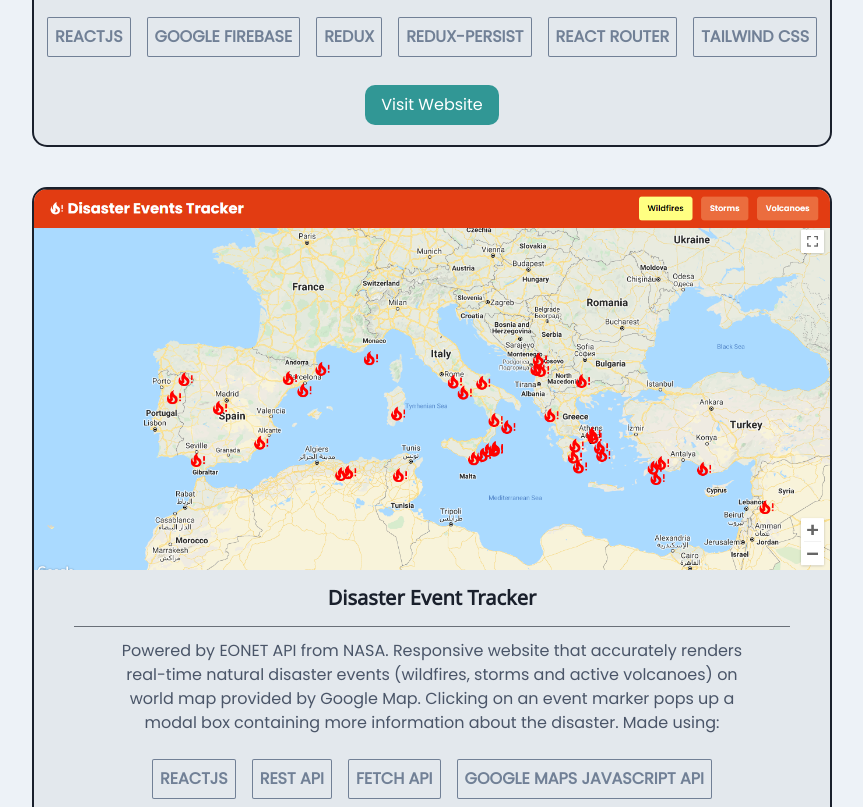
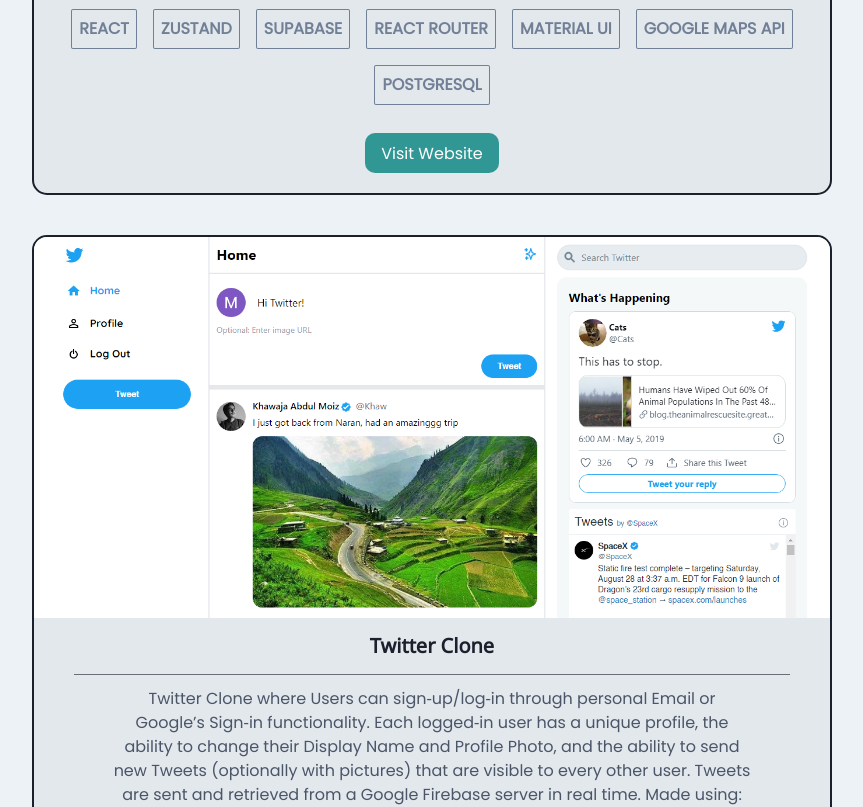
Before and after one commit to umar-00/Personal-Portfolio, a React (Create React App) app: page / in a window 1280 px wide. Shown: the part 1280-2087 px from the top of the page, without its empty margins (208-1071 px from the left). Built offline with nearby package versions, Linux system fonts and the light colour scheme.

Commit message:
Adds charity meet to project section

```diff
--- a/src/Components/Project.js
+++ b/src/Components/Project.js
@@ -37,7 +37,7 @@
       overflow="hidden"
       maxWidth="800px"
 
-      //   backgroundColor="#EDF2F7"
+    //   backgroundColor="#EDF2F7"
     >
       <Box overflow="hidden">
         <Image
@@ -60,6 +60,7 @@
         {badge4}
         {badge5}
         {badge6}
+        {badge7}
       </Flex>
       <Link href={websiteUrl} isExternal _hover="textDecoration: none">
         <Button
--- a/src/Components/ProjectSection.js
+++ b/src/Components/ProjectSection.js
@@ -3,7 +3,7 @@
 import Project from "./Project";
 
 // Images and icons
-// import movieWebsiteImage from "../Images/movieWebsite.png";
+import charityMeetImage from "../Images/charityMeet.png";
 import disasterTrackerWebsiteImage from "../Images/disasterTrackerWebsite.png";
 import twitterCloneWebsiteImage from "../Images/twitterCloneWebsite.png";
 import redditSearchWebsiteImage from "../Images/redditSearchWebsite.png";
@@ -30,6 +30,93 @@
         </Link>
       </Text>
       <Flex flexDirection={{ base: "column", md: "row" }} flexWrap="wrap" justifyContent="space-around">
+
+        <Project
+          headingText={"CharityMeet"}
+          imageSrc={charityMeetImage}
+          websiteUrl={"https://umar-charity-meet-phase2.netlify.app"}
+          text={
+            "Personal full-stack project made using React, Supabase and PostgreSQL. Using Google Maps API and Places API, users can search for charity events near a given address, and charity organisations can post events. Technologies used in making:"
+          }
+          badge1={
+            <Badge
+              colorScheme="gray"
+              fontSize="1rem"
+              p="2"
+              variant="outline"
+              m="2"
+            >
+              React
+            </Badge>
+          }
+          badge2={
+            <Badge
+              colorScheme="gray"
+              fontSize="1rem"
+              p="2"
+              variant="outline"
+              m="2"
+            >
+              Zustand
+            </Badge>
+          }
+          badge3={
+            <Badge
+              colorScheme="gray"
+              fontSize="1rem"
+              p="2"
+              variant="outline"
+              m="2"
+            >
+              Supabase
+            </Badge>
+          }
+          badge4={
+            <Badge
+              colorScheme="gray"
+              fontSize="1rem"
+              p="2"
+              variant="outline"
+              m="2"
+            >
+              React Router
+            </Badge>
+          }
+          badge5={
+            <Badge
+              colorScheme="gray"
+              fontSize="1rem"
+              p="2"
+              variant="outline"
+              m="2"
+            >
+              Material UI
+            </Badge>
+          }
+          badge6={
+            <Badge
+              colorScheme="gray"
+              fontSize="1rem"
+              p="2"
+              variant="outline"
+              m="2"
+            >
+              Google Maps API
+            </Badge>
+          }
+          badge7={
+            <Badge
+              colorScheme="gray"
+              fontSize="1rem"
+              p="2"
+              variant="outline"
+              m="2"
+            >
+              PostgreSQL
+            </Badge>
+          }
+        />
+
         <Project
           headingText={"Twitter Clone"}
           websiteUrl={"https://twitter-clone-react-js.web.app/"}
@@ -39,7 +126,7 @@
           }
           badge1={
             <Badge colorScheme="gray" fontSize="1rem" p="2" variant="outline" m="2">
-              ReactJS
+              React
             </Badge>
           }
           badge2={
@@ -74,70 +161,6 @@
           }
         />
 
-        {/* <Project
-          headingText={"React Movie Database Website"}
-          imageSrc={movieWebsiteImage}
-          websiteUrl={"https://reactjs-movie-website.netlify.app/"}
-          text={
-            "Fully responsive website that renders a huge database of movies. The homepage features the current most popular movies and a search functionality to search any movie. Each movie element is clickable and displays movie information and a list of its actors. Made using:"
-          }
-          badge1={
-            <Badge
-              colorScheme="gray"
-              fontSize="1rem"
-              p="2"
-              variant="outline"
-              m="2"
-            >
-              ReactJS
-            </Badge>
-          }
-          badge2={
-            <Badge
-              colorScheme="gray"
-              fontSize="1rem"
-              p="2"
-              variant="outline"
-              m="2"
-            >
-              REST API
-            </Badge>
-          }
-          badge3={
-            <Badge
-              colorScheme="gray"
-              fontSize="1rem"
-              p="2"
-              variant="outline"
-              m="2"
-            >
-              Fetch API
-            </Badge>
-          }
-          badge4={
-            <Badge
-              colorScheme="gray"
-              fontSize="1rem"
-              p="2"
-              variant="outline"
-              m="2"
-            >
-              React Router
-            </Badge>
-          }
-          badge5={
-            <Badge
-              colorScheme="gray"
-              fontSize="1rem"
-              p="2"
-              variant="outline"
-              m="2"
-            >
-              Styled Components
-            </Badge>
-          }
-        /> */}
-
         <Project
           headingText={"Disaster Event Tracker"}
           websiteUrl={"https://disaster-tracker-reactjs.netlify.app/"}
@@ -162,7 +185,7 @@
           }
           badge4={
             <Badge colorScheme="gray" fontSize="1rem" p="2" variant="outline" m="2">
-              Google Maps JavaScript API
+              Google Maps API
             </Badge>
           }
         />
```
